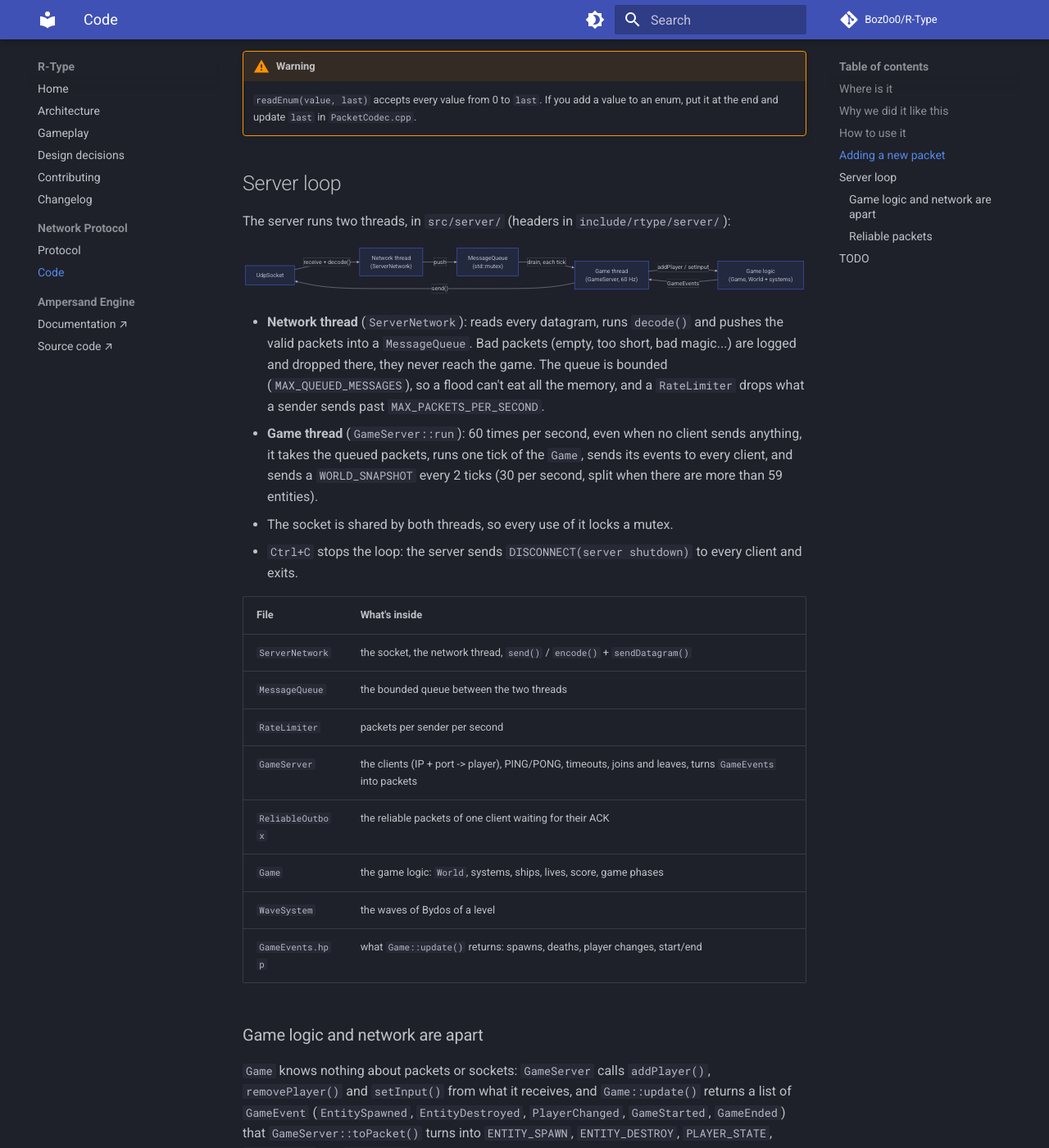
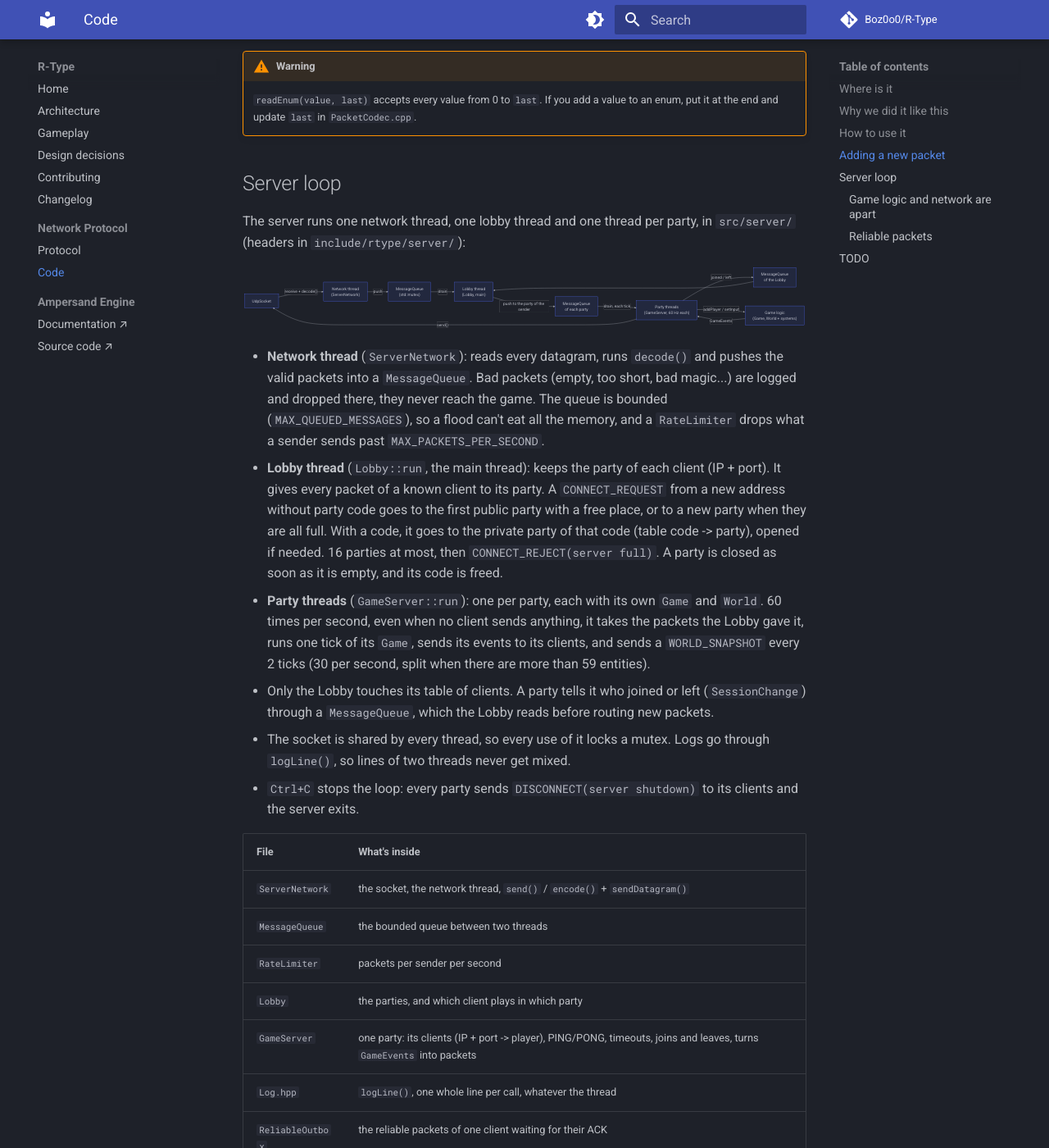
Before and after one commit to Boz0o0/R-Type, an MkDocs documentation site: the page built from docs/mkdocs/protocol/implementation.md, in a window 1280 px wide and 1400 px high, scrolled down 2650 px. Shown: the whole window at 82% size. Built offline with MkDocs 1.6.1 and Material for MkDocs 9.7.7, drawn with Linux system fonts in a browser that asks for light colours; comment, search, counter and statistics services are not loaded.

Commit message:
docs(multi): document parties and party codes

````diff
--- a/docs/mkdocs/protocol/implementation.md
+++ b/docs/mkdocs/protocol/implementation.md
@@ -113,14 +113,18 @@ while (auto length = socket.receive(buffer, from)) {
 
 ## Server loop
 
-The server runs two threads, in `src/server/` (headers in
-`include/rtype/server/`):
+The server runs one network thread, one lobby thread and one thread per
+party, in `src/server/` (headers in `include/rtype/server/`):
 
 ```mermaid
 flowchart LR
     Socket["UdpSocket"] -->|"receive + decode()"| Net["Network thread<br/>(ServerNetwork)"]
     Net -->|"push"| Queue["MessageQueue<br/>(std::mutex)"]
-    Queue -->|"drain, each tick"| Server["Game thread<br/>(GameServer, 60 Hz)"]
+    Queue -->|"drain"| Lobby["Lobby thread<br/>(Lobby, main)"]
+    Lobby -->|"push to the party of the sender"| Inbox["MessageQueue<br/>of each party"]
+    Inbox -->|"drain, each tick"| Server["Party threads<br/>(GameServer, 60 Hz each)"]
+    Server -->|"joined / left"| Changes["MessageQueue<br/>of the Lobby"]
+    Changes --> Lobby
     Server -->|"addPlayer / setInput"| Game["Game logic<br/>(Game, World + systems)"]
     Game -->|"GameEvents"| Server
     Server -->|"send()"| Socket
@@ -132,20 +136,35 @@ flowchart LR
   game. The queue is bounded (`MAX_QUEUED_MESSAGES`), so a flood can't eat all
   the memory, and a `RateLimiter` drops what a sender sends past
   `MAX_PACKETS_PER_SECOND`.
-- **Game thread** (`GameServer::run`): 60 times per second, even when no
-  client sends anything, it takes the queued packets, runs one tick of the
-  `Game`, sends its events to every client, and sends a `WORLD_SNAPSHOT`
-  every 2 ticks (30 per second, split when there are more than 59 entities).
-- The socket is shared by both threads, so every use of it locks a mutex.
-- `Ctrl+C` stops the loop: the server sends `DISCONNECT(server shutdown)` to
-  every client and exits.
+- **Lobby thread** (`Lobby::run`, the main thread): keeps the party of each
+  client (IP + port). It gives every packet of a known client to its party. A
+  `CONNECT_REQUEST` from a new address without party code goes to the first
+  public party with a free place, or to a new party when they are all full.
+  With a code, it goes to the private party of that code (table code ->
+  party), opened if needed. 16 parties at most, then
+  `CONNECT_REJECT(server full)`. A party is closed as soon as it is empty, and
+  its code is freed.
+- **Party threads** (`GameServer::run`): one per party, each with its own
+  `Game` and `World`. 60 times per second, even when no client sends
+  anything, it takes the packets the Lobby gave it, runs one tick of its
+  `Game`, sends its events to its clients, and sends a `WORLD_SNAPSHOT` every
+  2 ticks (30 per second, split when there are more than 59 entities).
+- Only the Lobby touches its table of clients. A party tells it who joined or
+  left (`SessionChange`) through a `MessageQueue`, which the Lobby reads
+  before routing new packets.
+- The socket is shared by every thread, so every use of it locks a mutex.
+  Logs go through `logLine()`, so lines of two threads never get mixed.
+- `Ctrl+C` stops the loop: every party sends `DISCONNECT(server shutdown)` to
+  its clients and the server exits.
 
 | File | What's inside |
 | --- | --- |
 | `ServerNetwork` | the socket, the network thread, `send()` / `encode()` + `sendDatagram()` |
-| `MessageQueue` | the bounded queue between the two threads |
+| `MessageQueue` | the bounded queue between two threads |
 | `RateLimiter` | packets per sender per second |
-| `GameServer` | the clients (IP + port -> player), PING/PONG, timeouts, joins and leaves, turns `GameEvents` into packets |
+| `Lobby` | the parties, and which client plays in which party |
+| `GameServer` | one party: its clients (IP + port -> player), PING/PONG, timeouts, joins and leaves, turns `GameEvents` into packets |
+| `Log.hpp` | `logLine()`, one whole line per call, whatever the thread |
 | `ReliableOutbox` | the reliable packets of one client waiting for their ACK |
 | `Game` | the game logic: `World`, systems, ships, lives, score, game phases |
 | `WaveSystem` | the waves of Bydos of a level |
````
Also changed, not shown: CHANGELOG.md (+6 -0 lines), README.md (+8 -3 lines), docs/mkdocs/architecture.md (+9 -7 lines), docs/mkdocs/decisions.md (+6 -3 lines), docs/mkdocs/protocol/specification.md (+23 -10 lines).
